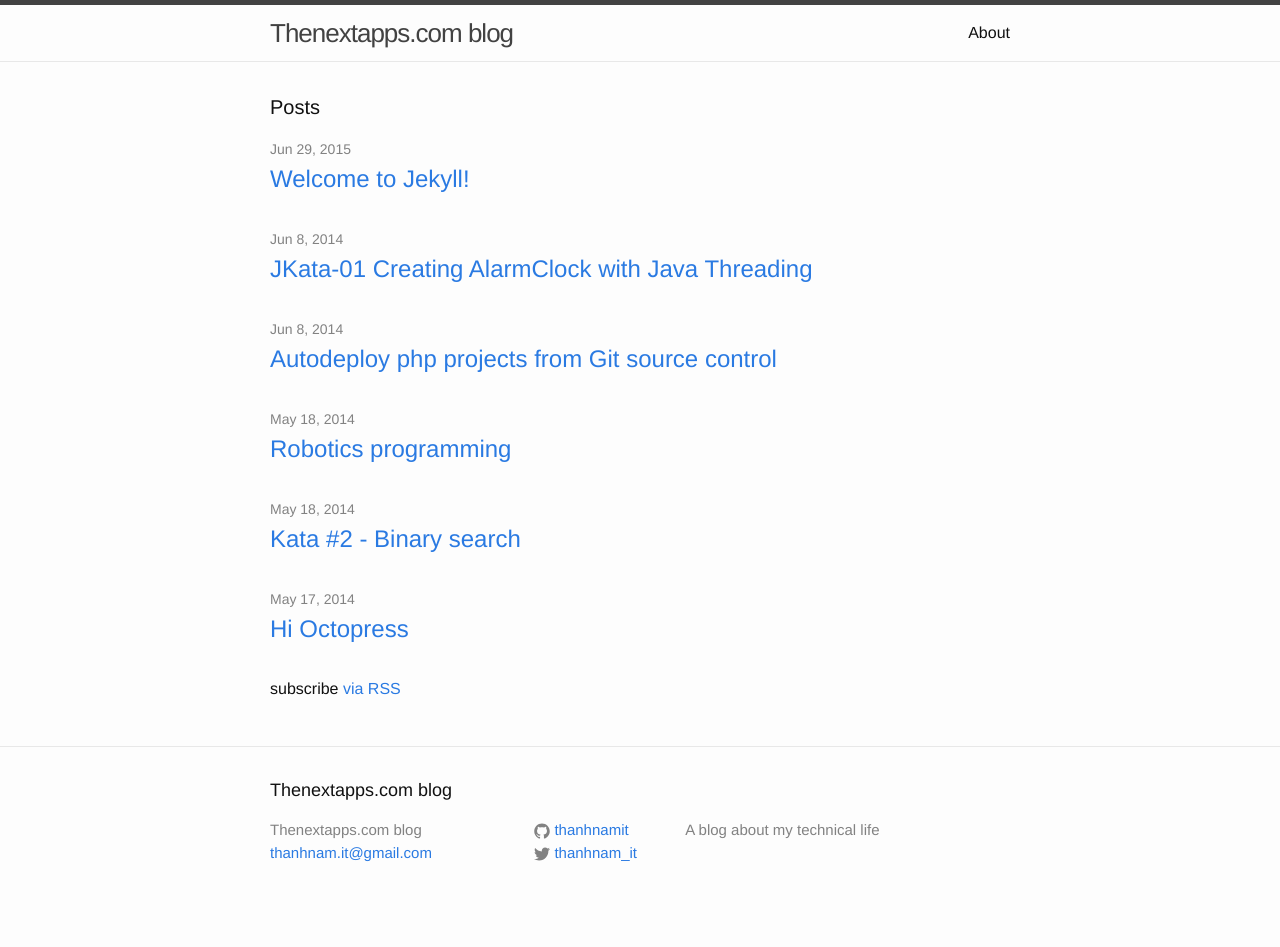
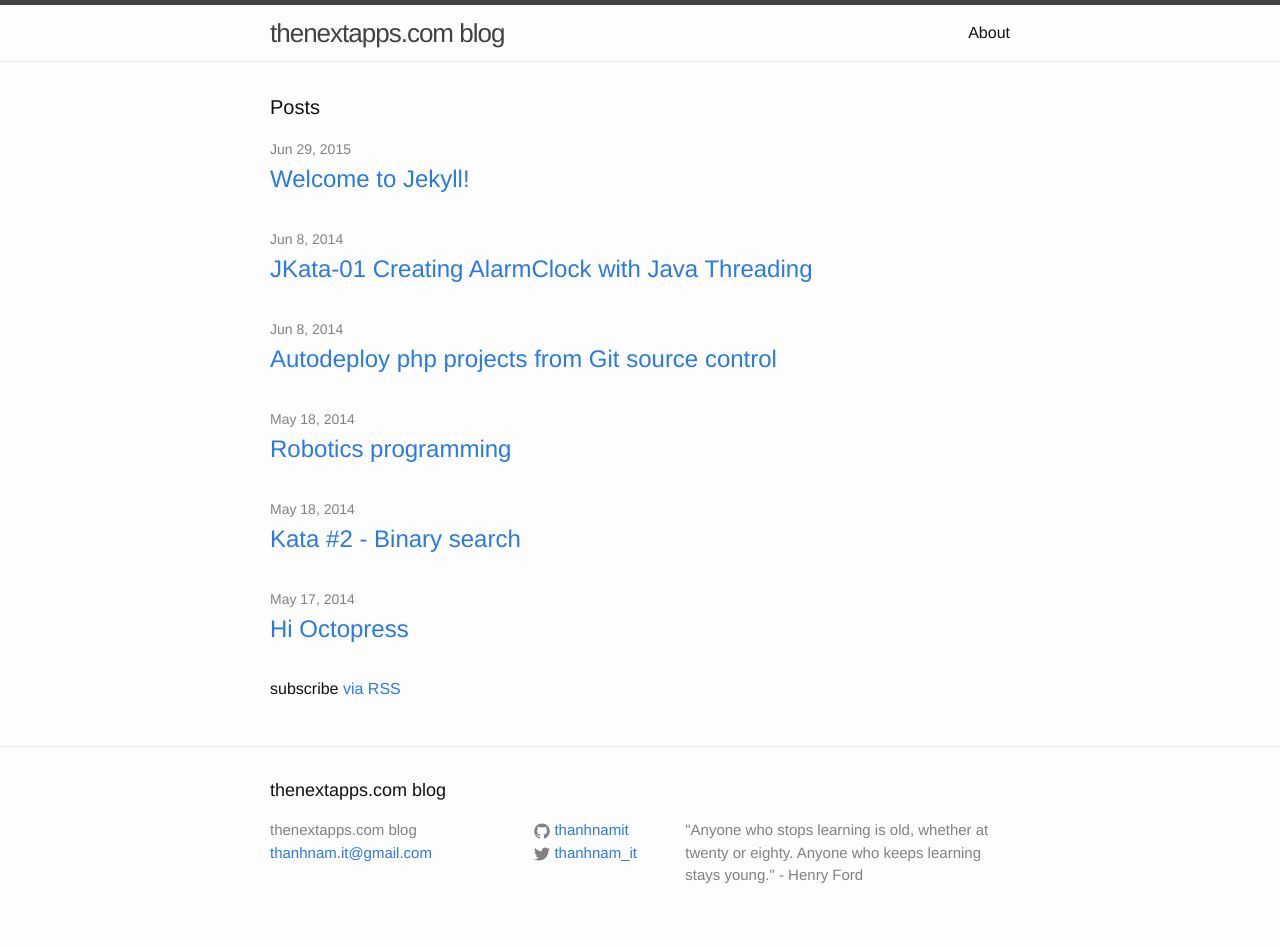
Before and after one commit to thanhnamit/thanhnamit.github.io, a Jekyll site: the page built from index.html, in a window 1280 px wide. Built offline with Jekyll 4.4.1, drawn with Linux system fonts in a browser that asks for light colours; before the commit the page ends 924 px from its top, so only the background shows below that.

Commit message:
add quote

```diff
--- a/_config.yml
+++ b/_config.yml
@@ -1,8 +1,8 @@
 # Site settings
-title: Thenextapps.com blog
+title: thenextapps.com blog
 email: thanhnam.it@gmail.com
 description: > # this means to ignore newlines until "baseurl:"
-  A blog about my technical life
+  "Anyone who stops learning is old, whether at twenty or eighty. Anyone who keeps learning stays young." - Henry Ford
 baseurl: "" # the subpath of your site, e.g. /blog/
 url: "http://thenextapps.com" # the base hostname & protocol for your site
 twitter_username: thanhnam_it
```
